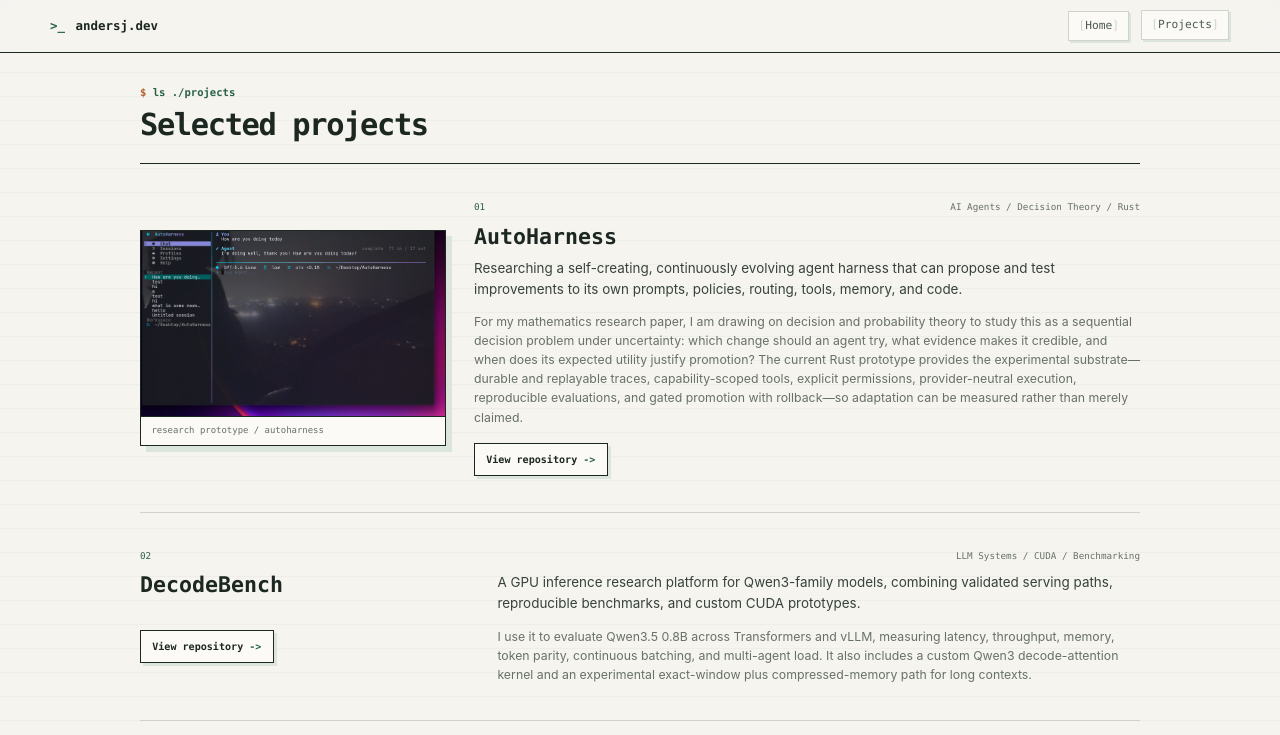
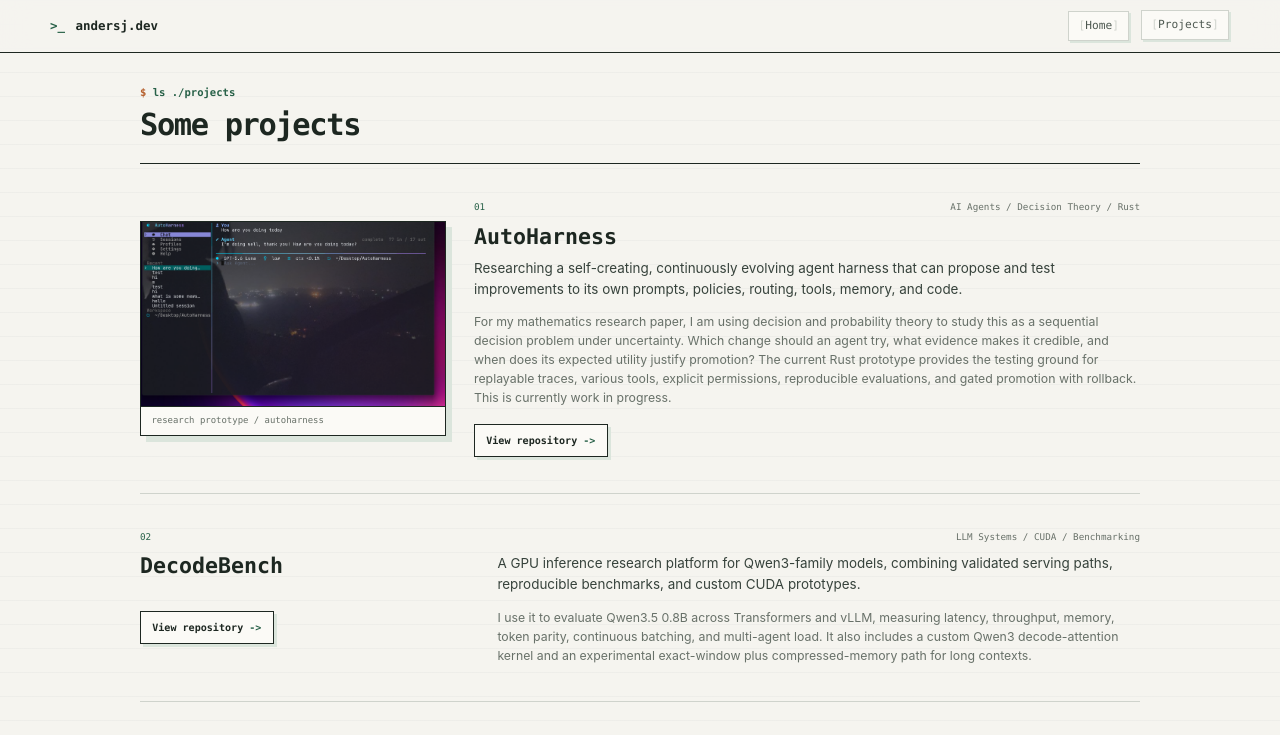
Before and after one commit to andersj05/Portfolio, a website: page projects.html in a window 1280 px wide. Shown: the top 735 px of the page. Drawn offline with Linux system fonts and the light colour scheme.

Commit message:
Update AutoHarness project wording

```diff
--- a/projects.html
+++ b/projects.html
@@ -51,7 +51,7 @@
           <p class="command-line">
             <span aria-hidden="true">$</span> ls ./projects
           </p>
-          <h1>Selected projects</h1>
+          <h1>Some projects</h1>
         </div>
       </header>
 
@@ -78,16 +78,14 @@
               policies, routing, tools, memory, and code.
             </p>
             <p>
-              For my mathematics research paper, I am drawing on decision and
+              For my mathematics research paper, I am using decision and
               probability theory to study this as a sequential decision problem
-              under uncertainty: which change should an agent try, what evidence
+              under uncertainty. Which change should an agent try, what evidence
               makes it credible, and when does its expected utility justify
-              promotion? The current Rust prototype provides the experimental
-              substrate&mdash;durable and replayable traces, capability-scoped
-              tools, explicit permissions, provider-neutral execution,
-              reproducible evaluations, and gated promotion with
-              rollback&mdash;so adaptation can be measured rather than merely
-              claimed.
+              promotion? The current Rust prototype provides the testing ground
+              for replayable traces, various tools, explicit permissions,
+              reproducible evaluations, and gated promotion with rollback. This
+              is currently work in progress.
             </p>
             <a
               class="project-action"
```
Also changed, not shown: tests/e2e/site.spec.js (+1 -1 lines), tests/site-structure.test.mjs (+1 -1 lines).
